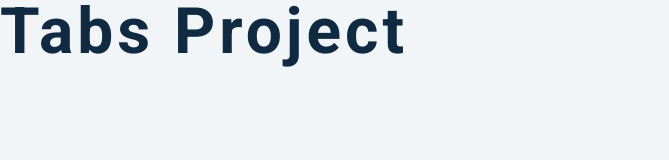
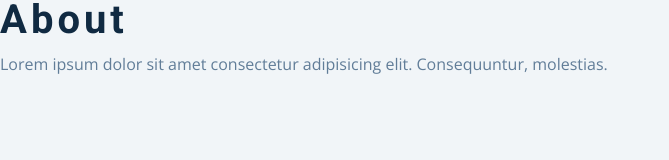
Before and after one commit to SamuelOkoye92/Tabs-Project, a plain HTML site: page index.html in a window 1280 px wide. Shown: the whole page, without its empty margins (0-669 px from the left). Drawn offline with nearby package versions, Linux system fonts and the light colour scheme.

Commit message:
frame work

```diff
--- a/index.html
+++ b/index.html
@@ -4,13 +4,17 @@
     <meta charset="UTF-8" />
     <meta name="viewport" content="width=device-width, initial-scale=1.0" />
     <title>Tabs</title>
-
-    <!-- styles -->
     <link rel="stylesheet" href="styles.css" />
   </head>
   <body>
-    <h1>tabs project</h1>
-    <!-- javascript -->
-    <script src="app.js"></script>
+    <section>
+      <div class="article">
+      <h2>About</h2>
+      <p>Lorem ipsum dolor sit amet consectetur adipisicing elit. Consequuntur, molestias.
+      </p>
+    </div>
+    <div class="about-center section-center">
+    </div>
+    </section>
   </body>
 </html>
```
